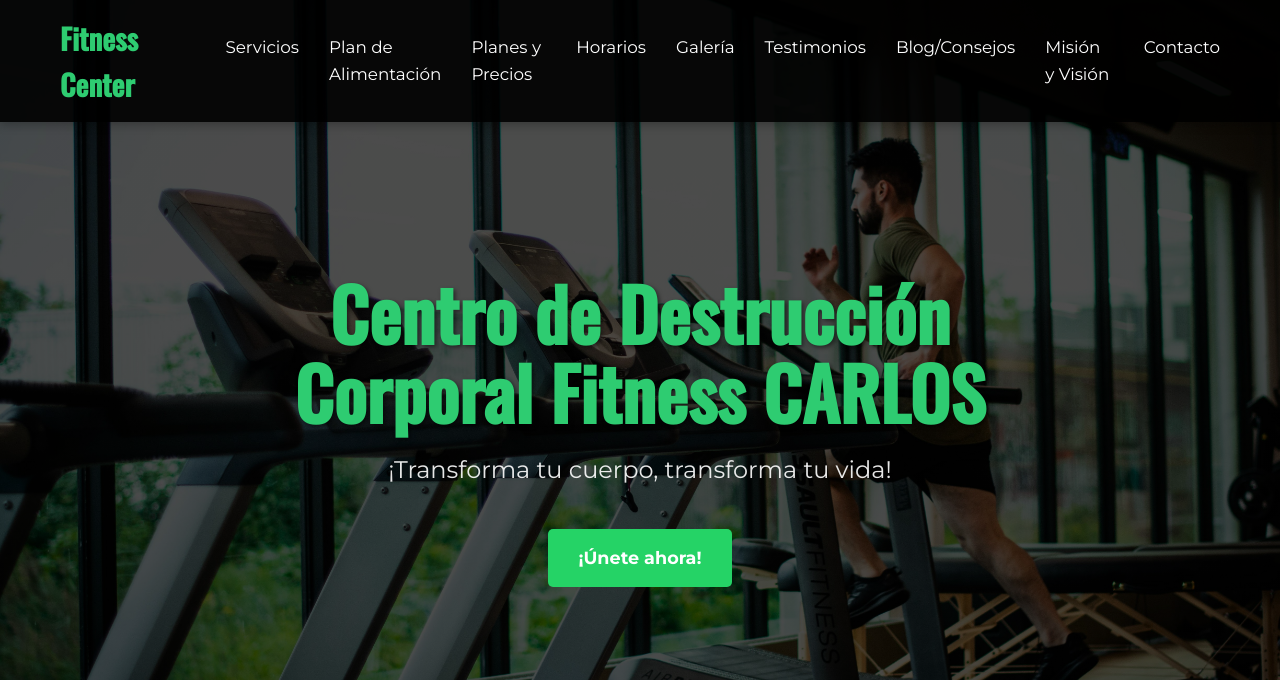
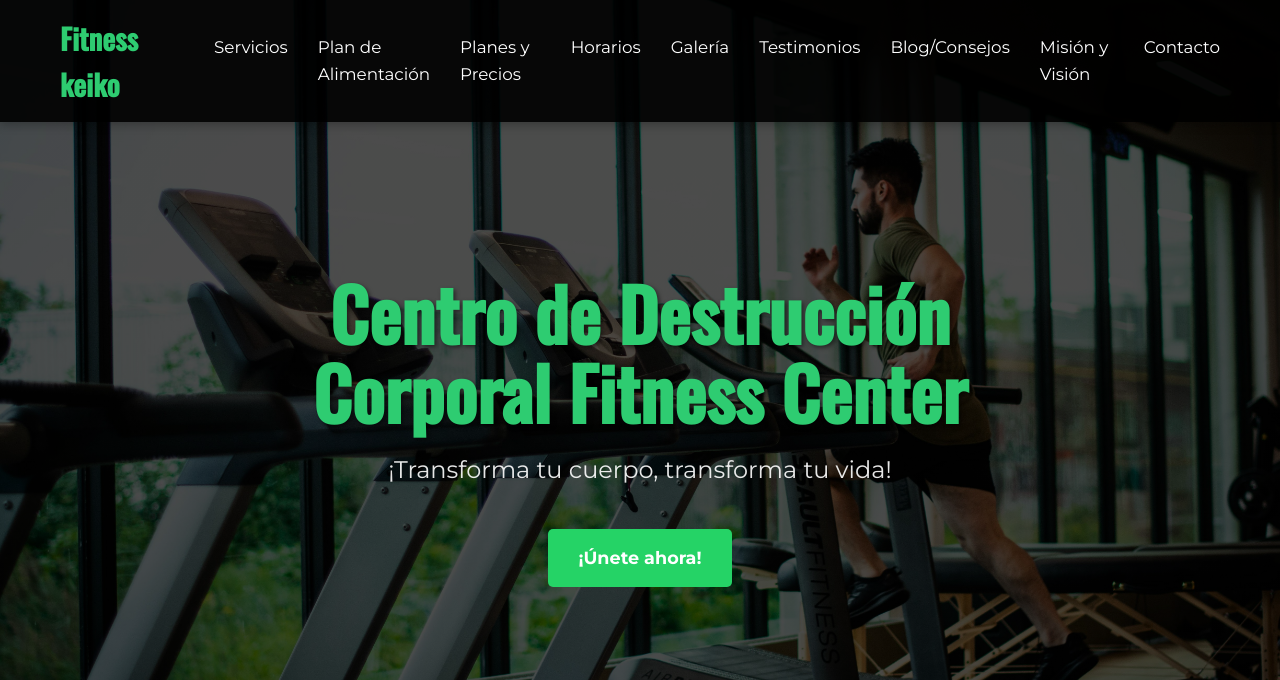
Before and after one commit to keiiiiiiiiiiiiiiiiiiiiiiiiiiiiiiiiii/landingpage, a plain HTML site: page index.html in a window 1280 px wide. Shown: the top 680 px of the page. Drawn offline with nearby package versions, Linux system fonts and the light colour scheme.

Commit message:
Update index.html

```diff
--- a/index.html
+++ b/index.html
@@ -10,7 +10,7 @@
 <body>
     <nav class="navbar">
         <div class="container">
-            <a href="#home" class="logo">Fitness Center</a>
+            <a href="#home" class="logo">Fitness keiko</a>
             <ul class="nav-links">
                 <li><a href="#services-overview">Servicios</a></li>
                 <li><a href="#nutrition">Plan de Alimentación</a></li>
@@ -32,7 +32,7 @@
 
     <header class="hero" id="home">
         <div class="hero-content">
-            <h1>Centro de Destrucción Corporal Fitness CARLOS</h1>
+            <h1>Centro de Destrucción Corporal Fitness Center</h1>
             <p>¡Transforma tu cuerpo, transforma tu vida!</p>
             <a href="https://wa.me/593981724090" target="_blank" class="button whatsapp-button">¡Únete ahora!</a>
         </div>
```
